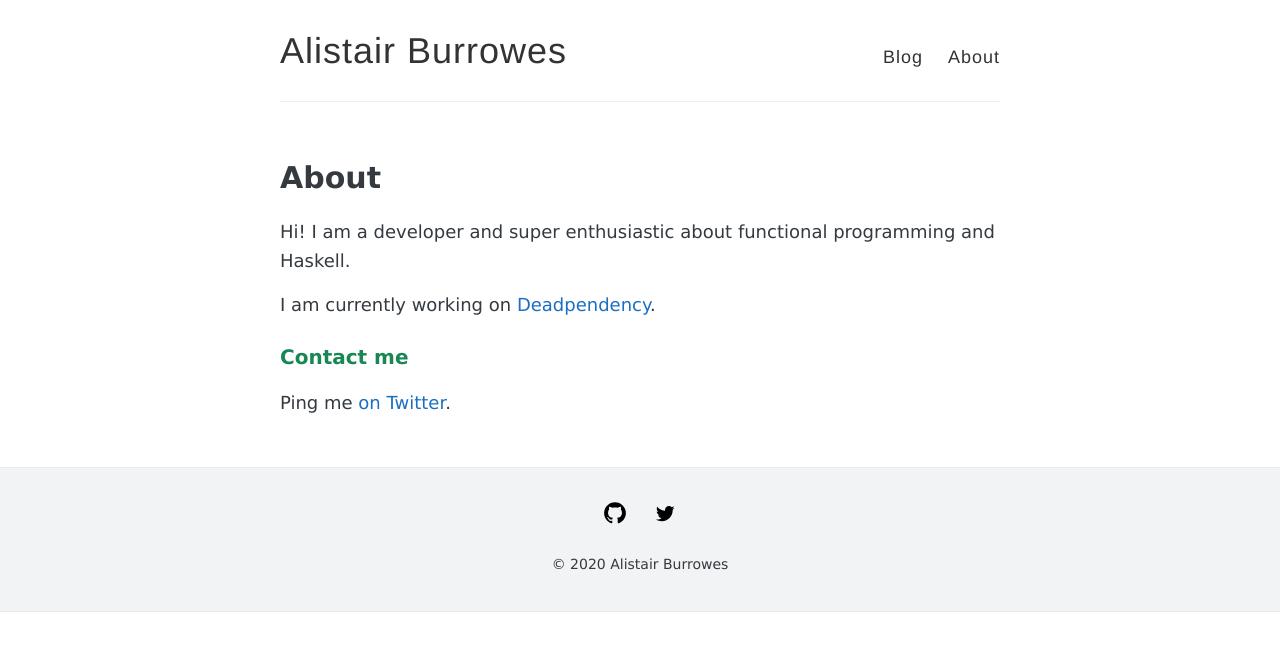
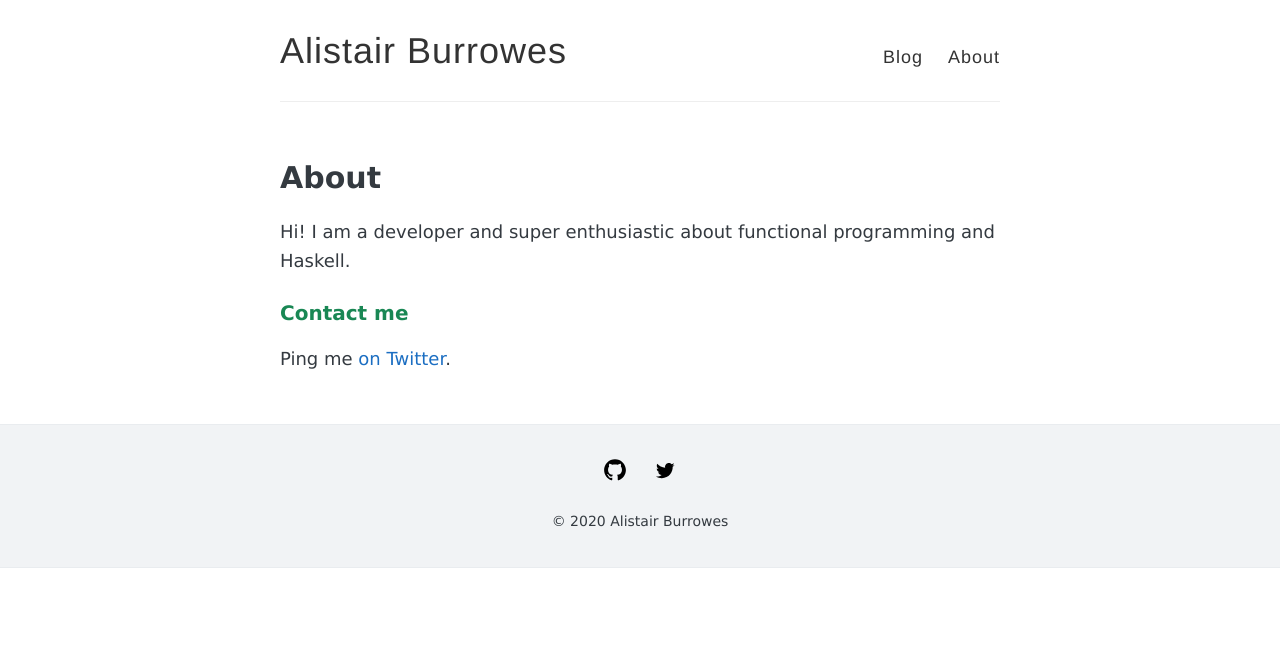
Before and after one commit to AlistairB/alistairb.github.io, a Jekyll site: the page built from about.md, in a window 1280 px wide. Shown: the top 651 px of the page. Built offline with Jekyll 4.4.1, drawn with Linux system fonts in a browser that asks for light colours.

Commit message:
Not working on Deadpendecny

```diff
--- a/about.md
+++ b/about.md
@@ -6,8 +6,6 @@ permalink: /about/
 
 Hi! I am a developer and super enthusiastic about functional programming and Haskell.
 
-I am currently working on [Deadpendency](https://deadpendency.com).
-
 ### Contact me
 
 Ping me <a href="https://twitter.com/AlistairBuzz">on Twitter</a>.
```
